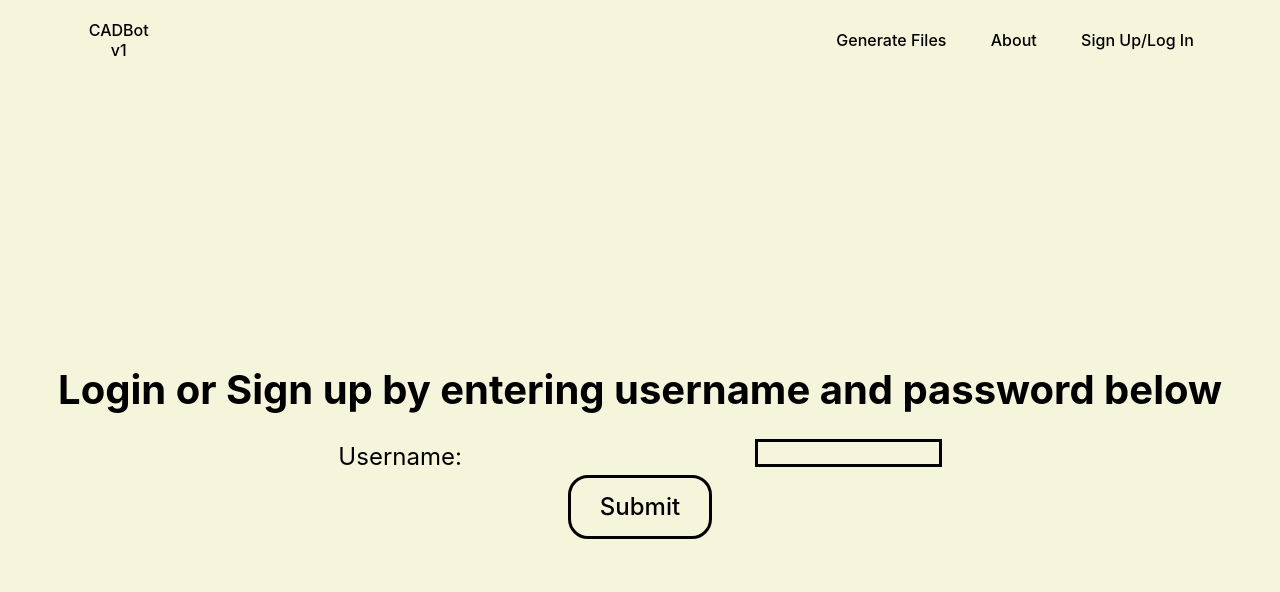
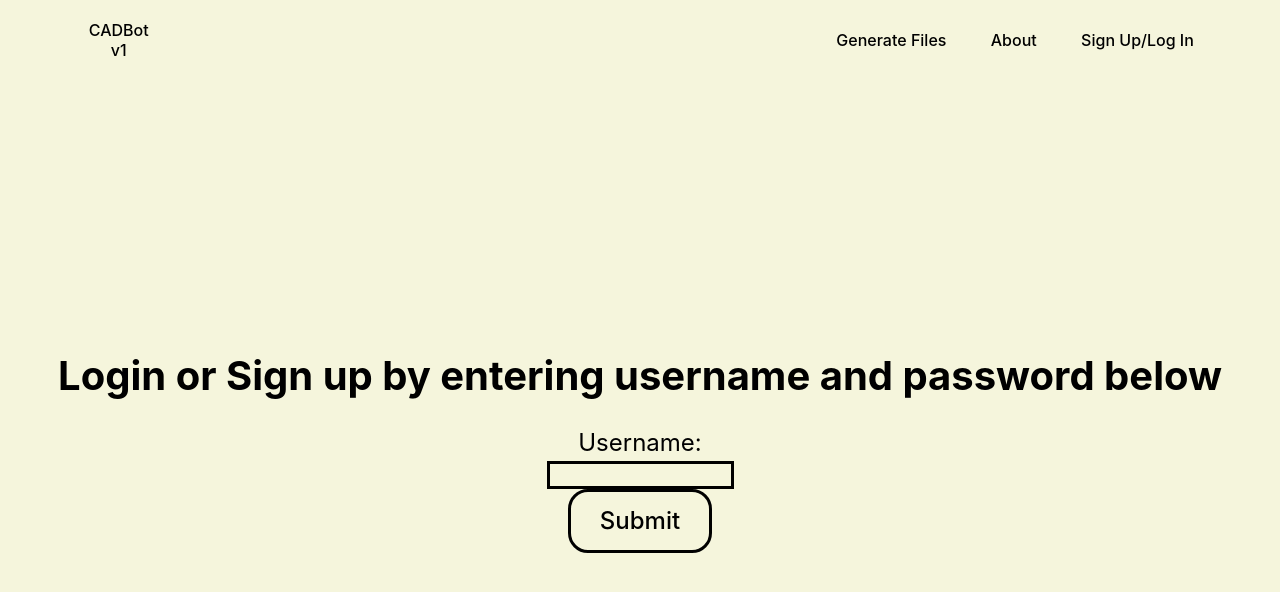
Before and after one commit to samagrapandey05/CADbot, a React (Vite) app: page /cadbot in a window 1280 px wide. Shown: the top 592 px of the page. Built offline with nearby package versions, Linux system fonts and the light colour scheme.

Commit message:
Formatting Login Page

```diff
--- a/src/index.css
+++ b/src/index.css
@@ -274,21 +274,22 @@ h1 {
   justify-content: center;
   align-items: center;
   width: 100%;
+  height:30%;
 }
 .loginForm{
   display: flex;
   flex-direction: column;
-  justify-content: space-between;
+  justify-content: baseline;
   align-items: center;
-  width: 70%;
 }
 .loginLabel{
   width: 100%;
   font-size: 1.5em;
   color: black;
   display: flex;
-  flex-direction: row;
-  justify-content: space-around;
+  flex-direction: column;
+  justify-content: baseline;
+  align-items: center;
 }
 .textbox {
   height: 1.5em;
```
Also changed, not shown: src/Home.jsx (+17 -2 lines).
